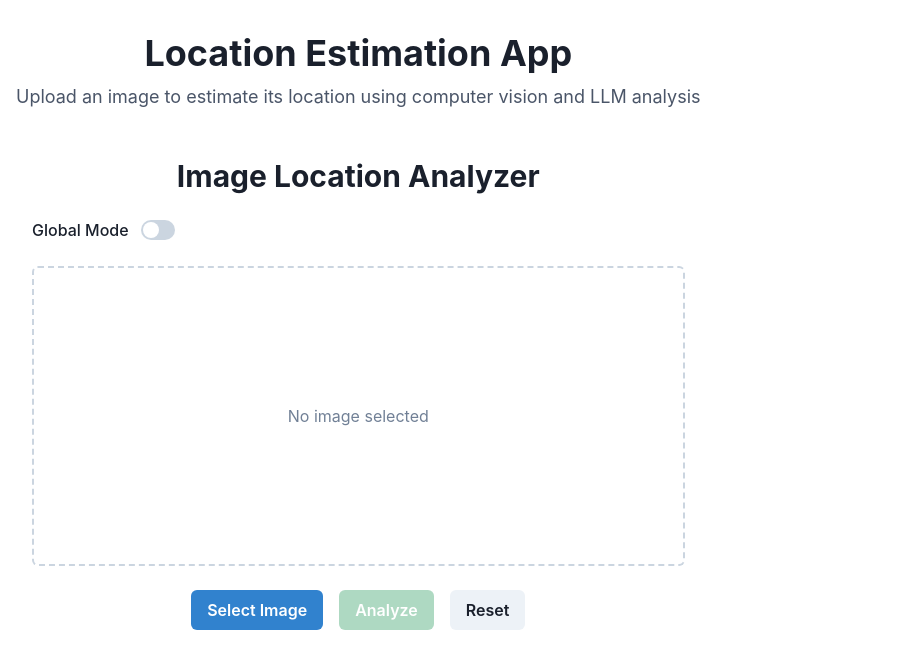
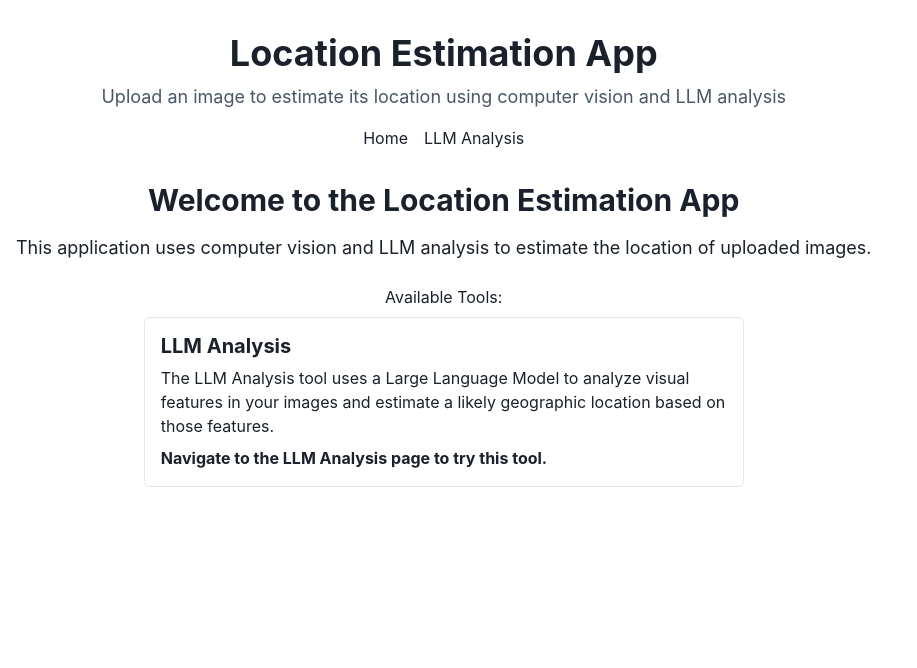
Before and after one commit to harveypitt/sandhack, a React (Vite) app in the folder frontend/: page / in a window 1280 px wide. Shown: the top 668 px of the page, without its empty margins (0-917 px from the left). Built offline with nearby package versions, Linux system fonts and the light colour scheme.

Commit message:
Add LLM Analysis feature with dedicated endpoints and pages

```diff
--- a/frontend/package.json
+++ b/frontend/package.json
@@ -13,7 +13,7 @@
     "axios": "^1.4.0",
     "react": "^18.2.0",
     "react-dom": "^18.2.0",
-    "react-router-dom": "^6.14.2",
+    "react-router-dom": "^6.20.0",
     "@chakra-ui/react": "^2.7.1",
     "@emotion/react": "^11.11.1",
     "@emotion/styled": "^11.11.0",
--- a/frontend/src/App.tsx
+++ b/frontend/src/App.tsx
@@ -2,11 +2,14 @@
  * Main App component for the Location Estimation Frontend
  */
 import { ChakraProvider, Container, Box, Heading, Text } from '@chakra-ui/react';
-import ImageUploader from './components/ImageUploader';
+import { BrowserRouter as Router, Route, Routes, Link } from 'react-router-dom';
+import LLMAnalysisPage from './pages/LLMAnalysisPage';
+import HomePage from './pages/HomePage';
 
 function App() {
   return (
     <ChakraProvider>
+      <Router>
         <Container maxW="container.xl" py={8}>
           <Box textAlign="center" mb={8}>
             <Heading as="h1" size="xl" mb={2}>
@@ -15,12 +18,18 @@ function App() {
             <Text fontSize="lg" color="gray.600">
               Upload an image to estimate its location using computer vision and LLM analysis
             </Text>
+            <Box mt={4} display="flex" justifyContent="center" gap={4}>
+              <Link to="/">Home</Link>
+              <Link to="/llm-analysis">LLM Analysis</Link>
+            </Box>
           </Box>
 
-        <Box display="flex" justifyContent="center" alignItems="center">
-          <ImageUploader />
-        </Box>
+          <Routes>
+            <Route path="/" element={<HomePage />} />
+            <Route path="/llm-analysis" element={<LLMAnalysisPage />} />
+          </Routes>
         </Container>
+      </Router>
     </ChakraProvider>
   );
 }
--- a/frontend/src/api/api.ts
+++ b/frontend/src/api/api.ts
@@ -14,7 +14,7 @@ const apiClient = axios.create({
 });
 
 /**
- * Upload and analyze an image to get location estimation
+ * Upload and analyze an image to get location estimation using LLM
  * @param imageFile - The image file to analyze
  * @param globalMode - Whether to use global analysis mode
  * @returns Promise containing analysis result
@@ -23,7 +23,7 @@ export const analyzeImage = async (imageFile: File, globalMode: boolean = false)
   const formData = new FormData();
   formData.append('file', imageFile);
 
-  const response = await apiClient.post(`/analyze?global_mode=${globalMode}`, formData);
+  const response = await apiClient.post(`/llm-analysis/analyze?global_mode=${globalMode}`, formData);
   return response.data;
 };
 
--- /dev/null
+++ b/frontend/src/pages/HomePage.tsx
@@ -0,0 +1,30 @@
+/**
+ * Home page component for the Location Estimation App
+ */
+import { Box, Heading, Text } from '@chakra-ui/react';
+
+const HomePage = () => {
+  return (
+    <Box display="flex" flexDirection="column" alignItems="center" justifyContent="center" w="100%">
+      <Heading size="lg" mb={4}>Welcome to the Location Estimation App</Heading>
+      <Text fontSize="lg" mb={6} textAlign="center">
+        This application uses computer vision and LLM analysis to estimate the location of uploaded images.
+      </Text>
+      <Text fontSize="md" mb={2}>
+        Available Tools:
+      </Text>
+      <Box border="1px" borderColor="gray.200" borderRadius="md" p={4} w="100%" maxW="600px">
+        <Heading size="md" mb={2}>LLM Analysis</Heading>
+        <Text>
+          The LLM Analysis tool uses a Large Language Model to analyze visual features in your
+          images and estimate a likely geographic location based on those features.
+        </Text>
+        <Text mt={2} fontWeight="bold">
+          Navigate to the LLM Analysis page to try this tool.
+        </Text>
+      </Box>
+    </Box>
+  );
+};
+
+export default HomePage;
--- /dev/null
+++ b/frontend/src/pages/LLMAnalysisPage.tsx
@@ -0,0 +1,23 @@
+/**
+ * LLM Analysis page component for location estimation
+ */
+import { Box, Heading, Text } from '@chakra-ui/react';
+import ImageUploader from '../components/ImageUploader';
+
+const LLMAnalysisPage = () => {
+  return (
+    <Box display="flex" flexDirection="column" alignItems="center" w="100%">
+      <Heading size="lg" mb={4}>LLM Analysis</Heading>
+      <Text fontSize="md" mb={6} textAlign="center" maxW="800px">
+        This tool uses a Large Language Model to analyze your images and identify the likely location
+        based on visual features like architecture, landscape, road markings, and other geographical indicators.
+      </Text>
+
+      <Box display="flex" justifyContent="center" alignItems="center" w="100%">
+        <ImageUploader />
+      </Box>
+    </Box>
+  );
+};
+
+export default LLMAnalysisPage;
```
Also changed, not shown: 1 other file (tests, documents, lock files or other folders). Lines whose indentation alone changed are shown as unchanged.
